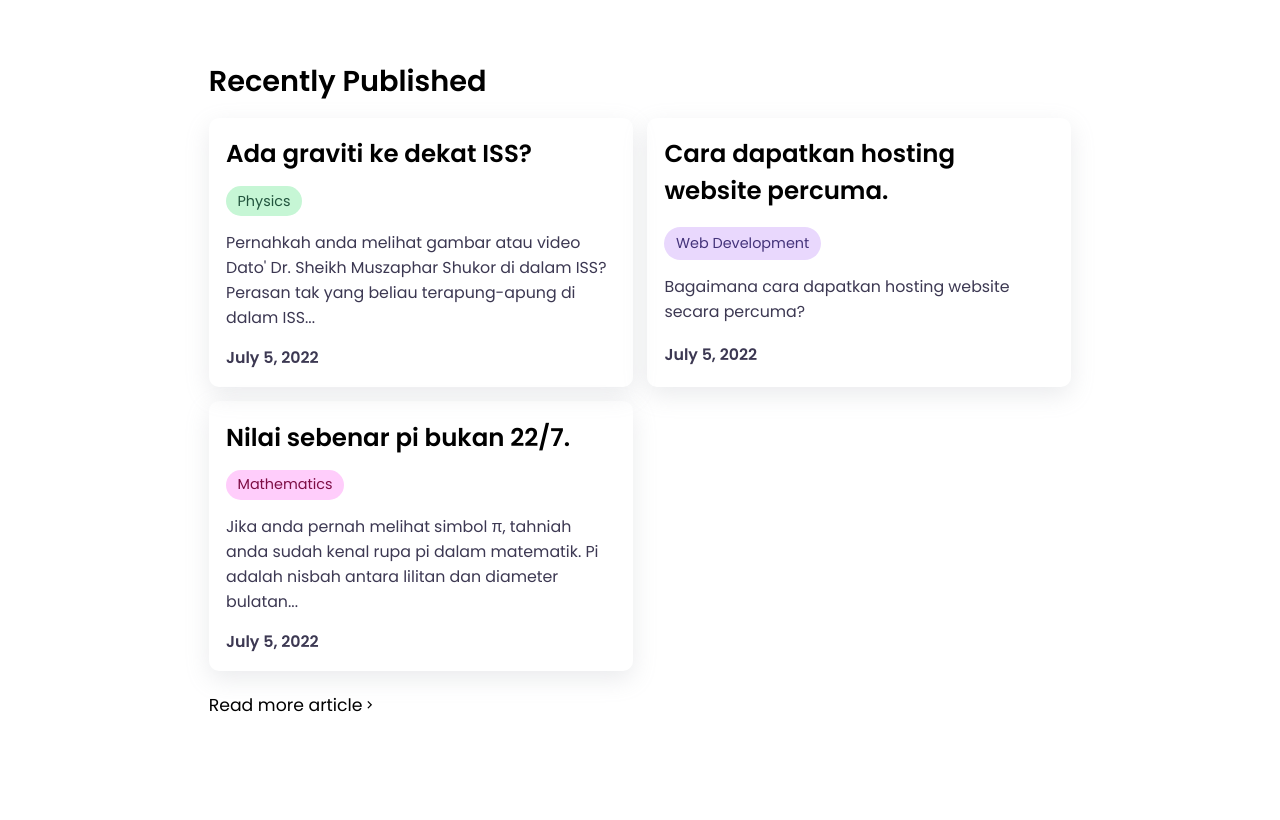
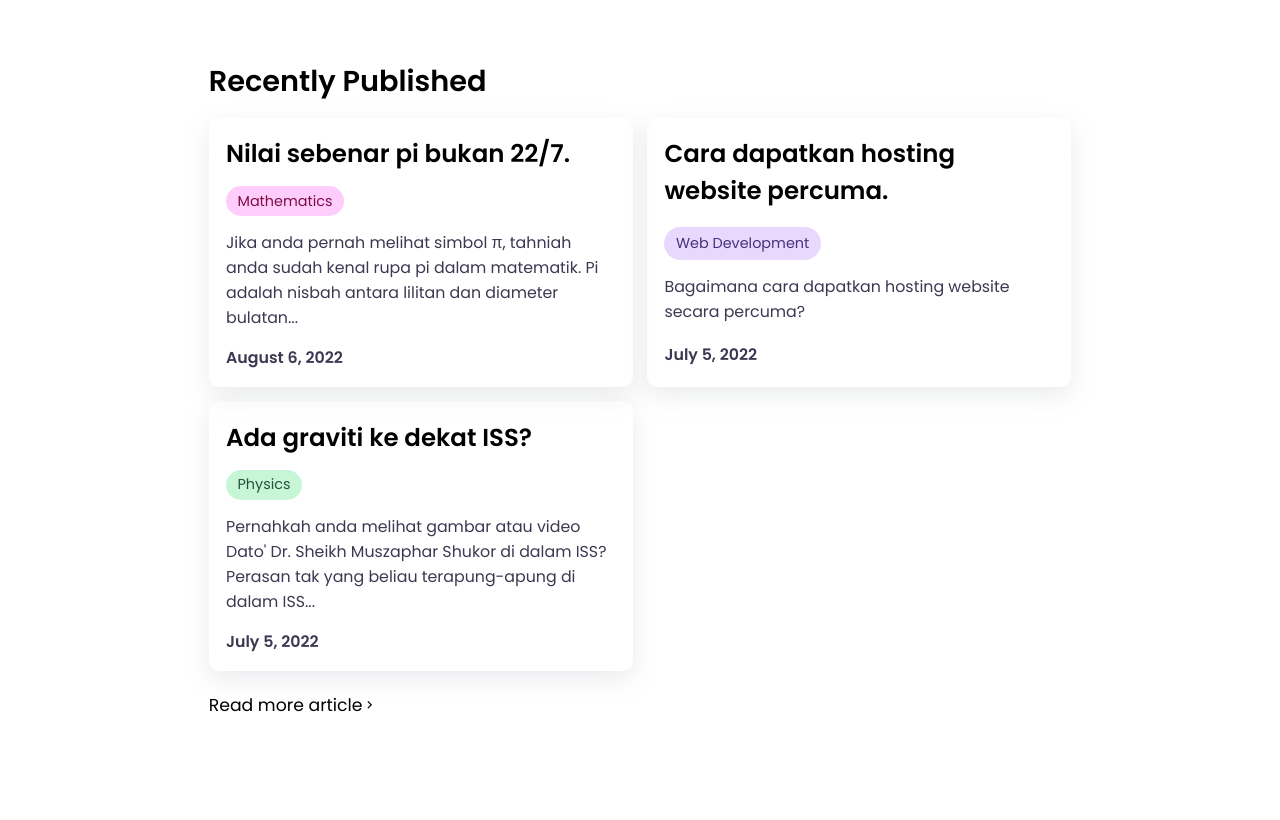
Before and after one commit to aidil-sekandar/portfolio-old, a plain HTML site: page index.html in a window 1280 px wide. Shown: the part 1880-2700 px from the top of the page. Drawn offline with nearby package versions, Linux system fonts and the light colour scheme.

Commit message:
update article section

```diff
--- a/index.html
+++ b/index.html
@@ -103,10 +103,10 @@
         <h1 class="articles-title">Recently Published</h1>
         <div class="projects-grid">
           <div class="articles-card">
-            <a href="https://blog.aidiliskandar.tech/ada-graviti-ke-dekat-iss" class="articles-title" target="_blank">Ada graviti ke dekat ISS?</a>
-            <a href="https://blog.aidiliskandar.tech/series/physics" class="physics-tags" target="_blank">Physics</a>
-            <p>Pernahkah anda melihat gambar atau video Dato' Dr. Sheikh Muszaphar Shukor di dalam ISS? Perasan tak yang beliau terapung-apung di dalam ISS...</p>
-            <h4>July 5, 2022</h4>
+            <a href="https://blog.aidiliskandar.tech/nilai-sebenar-pi-bukan-22-bahagi-7" target="_blank">Nilai sebenar pi bukan 22/7.</a>
+            <a href="https://blog.aidiliskandar.tech/series/mathematics" class="math-tags" target="_blank">Mathematics</a>
+            <p>Jika anda pernah melihat simbol π, tahniah anda sudah kenal rupa pi dalam matematik. Pi adalah nisbah antara lilitan dan diameter bulatan...</p>
+            <h4>August 6, 2022</h4>
           </div>
           <div class="articles-card">
             <a href="https://blog.aidiliskandar.tech/cara-dapatkan-hosting-website-percuma" target="_blank">Cara dapatkan hosting website percuma.</a>
@@ -115,9 +115,9 @@
             <h4>July 5, 2022</h4>
           </div>
           <div class="articles-card">
-            <a href="https://blog.aidiliskandar.tech/nilai-sebenar-pi-bukan-22-bahagi-7" target="_blank">Nilai sebenar pi bukan 22/7.</a>
-            <a href="https://blog.aidiliskandar.tech/series/mathematics" class="math-tags" target="_blank">Mathematics</a>
-            <p>Jika anda pernah melihat simbol π, tahniah anda sudah kenal rupa pi dalam matematik. Pi adalah nisbah antara lilitan dan diameter bulatan...</p>
+            <a href="https://blog.aidiliskandar.tech/ada-graviti-ke-dekat-iss" class="articles-title" target="_blank">Ada graviti ke dekat ISS?</a>
+            <a href="https://blog.aidiliskandar.tech/series/physics" class="physics-tags" target="_blank">Physics</a>
+            <p>Pernahkah anda melihat gambar atau video Dato' Dr. Sheikh Muszaphar Shukor di dalam ISS? Perasan tak yang beliau terapung-apung di dalam ISS...</p>
             <h4>July 5, 2022</h4>
           </div>
         </div>
```
